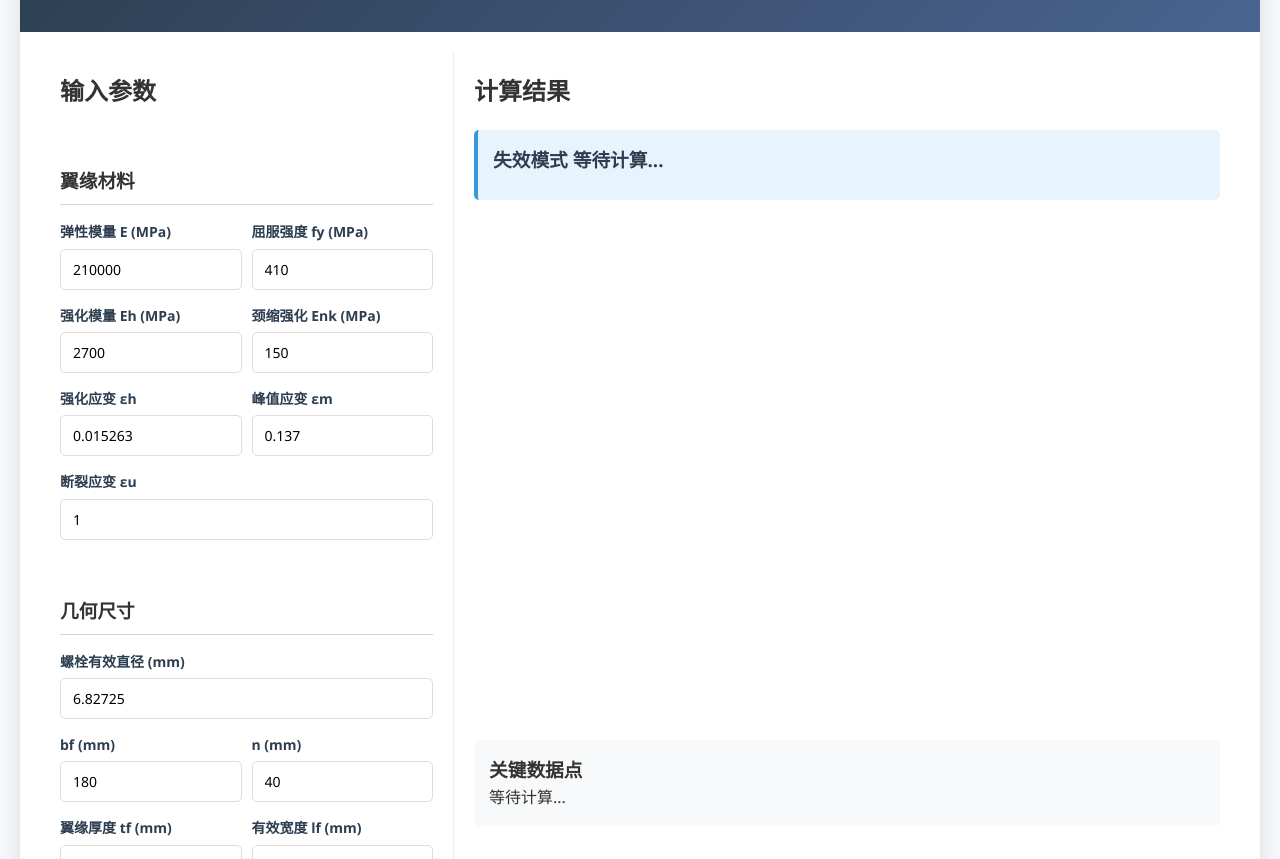
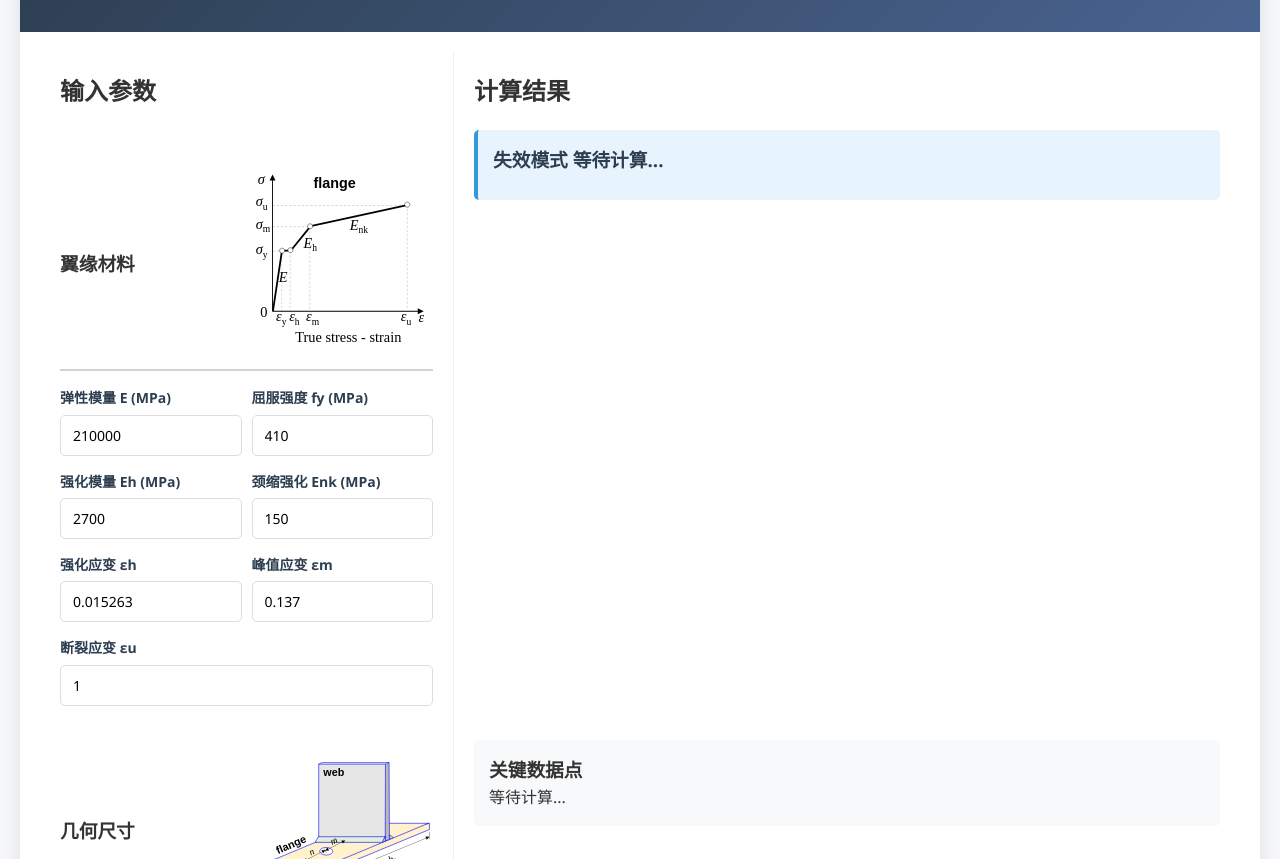
Before and after one commit to dxxxxxxxg305/dxxxxxxxg305.github.io, a plain HTML site: page index.html in a window 1280 px wide. Shown: the part 93-952 px from the top of the page. Drawn offline with Linux system fonts and the light colour scheme.

Commit message:
加上图片

```diff
--- a/css/styles.css
+++ b/css/styles.css
@@ -47,9 +47,7 @@ h1 {
 }
 
 .input-section h3{
-    margin: 3rem 0 1rem 0;
-    padding: 0.5rem 0;
-    border-bottom: 1px solid lightgrey;
+
 }
 .input-section {
     flex: 1;
@@ -57,6 +55,25 @@ h1 {
     padding: 20px;
     border-right: 1px solid #eee;
 }
+
+.input-group-head {
+    display: flex;
+    border-bottom: 2px solid lightgrey;
+    margin: 3rem 0 1rem 0;
+    padding: 0.5rem 0;
+}
+.input-group-head img{
+    width: 100%;
+}
+.input-group-head .h-left{
+    width: 50%;
+    flex-shrink: 0;
+    /* margin-top: 8rem; */
+    align-self:  center;
+}
+.input-group-head .h-item{ }
+
+
 
 .output-section {
     flex: 2;
--- a/index.html
+++ b/index.html
@@ -23,7 +23,11 @@
 
             <!-- 翼缘材料参数 -->
             <div class="parameter-group">
-                <h3>翼缘材料</h3>
+                <div class="input-group-head">
+                    <div class="h-item h-left"><h3>翼缘材料</h3></div>
+                    <div class="h-item h-right"><img src="images/flange.svg" /></div>
+                </div>
+
                 <div class="input-row">
                     <div class="form-group">
                         <label for="E">弹性模量 E (MPa)</label>
@@ -65,7 +69,11 @@
 
             <!-- 几何尺寸参数 -->
             <div class="parameter-group">
-                <h3>几何尺寸</h3>
+
+                <div class="input-group-head">
+                    <div class="h-item h-left"><h3>几何尺寸</h3></div>
+                    <div class="h-item h-right"><img src="images/t-stub.svg" /></div>
+                </div>
 
                 <div class="form-group">
                     <label for="boltDiameter">螺栓有效直径<!--螺栓直径--> (mm)</label>
@@ -120,8 +128,11 @@
 
             <!-- 螺栓参数 -->
             <div class="parameter-group">
-                <h3>螺栓材料</h3>
 
+                <div class="input-group-head">
+                    <div class="h-item h-left"><h3>螺栓材料</h3></div>
+                    <div class="h-item h-right"><img src="images/bolt.svg" /></div>
+                </div>
 
                 <div class="input-row">
                     <div class="form-group">
--- a/js/t-model.js
+++ b/js/t-model.js
@@ -174,6 +174,9 @@ function TShapeCalculator() {
         const K49 = intermediateData.CaValues.K49;
         const K50 = intermediateData.CaValues.K50;
         const J53 = intermediateData.CaValues.J53;
+
+
+        console.log(intermediateData);
 
         // 翼缘计算service
         function createFlangeService() {
```
Also changed, not shown: images/bolt.svg (added), images/flange.svg (added), images/t-stub.svg (added).
